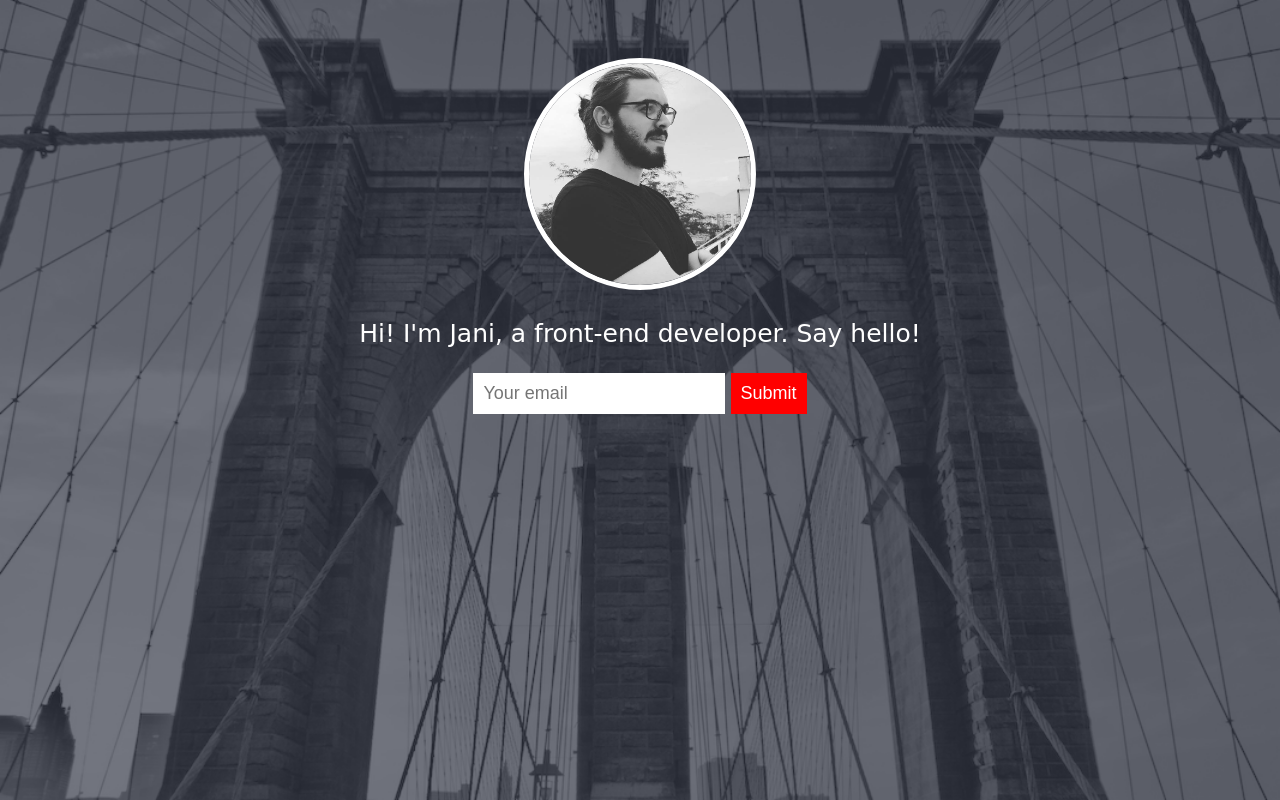
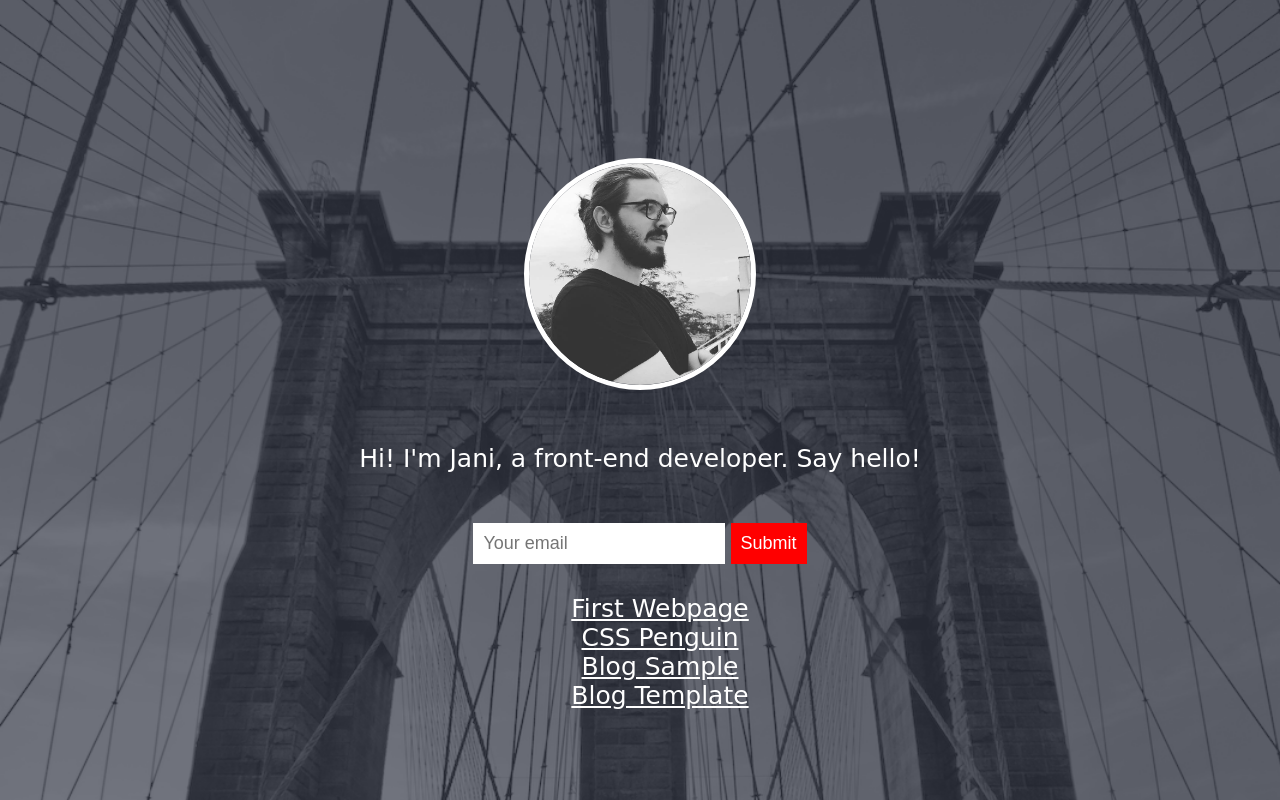
Before and after one commit to jan1hav/hello-world, a plain HTML site: page portfolio.html in a window 1280 px wide. Drawn offline with Linux system fonts and the light colour scheme.

Commit message:
Update portfolio.html

```diff
--- a/portfolio.html
+++ b/portfolio.html
@@ -1,5 +1,4 @@
 <!DOCTYPE html>
-<html>
 <head>
   <title>Jani Havale</title>
     <style>
@@ -10,7 +9,6 @@
         font-family: cursive;
         background-size: cover;
         background-position: center;
-        background-repeat: no-repeat;
       }
 
       #profile {
@@ -18,7 +16,8 @@
       height: 222px;
       width: 222px;
       border: 5px solid white;
-      margin-top: 50px;
+      margin-top: 150px;
+      margin-bottom: 25px;
       }
 
       p {
@@ -34,6 +33,18 @@
       input[type="submit"] {
         color: white;
         background: red;
+        margin-top: 25px;
+      }
+      ul {
+        list-style: none;
+        margin-top: 30px;
+      }
+      a {
+        color: #FFFFFF;
+      }
+      li {
+        font-size: 25px;
+        margin: 10pxs;
       }
     </style>
 </head>
@@ -43,5 +54,11 @@
   <p>Hi! I'm Jani, a front-end developer. Say hello!</p>
   <input type="email" placeholder="Your email">
   <input type="submit">
+  <ul>
+    <li><a href="https://jan1hav.github.io/projects/firstpage/catphotoapp.html">First Webpage</a></li>
+    <li><a href="https://jan1hav.github.io/projects/csspenguin/penguin.html">CSS Penguin</a></li>
+    <li><a href="https://jan1hav.github.io/projects/blogsample/blog.html">Blog Sample</a></li>
+    <li><a href="https://jan1hav.github.io/projects/blogtemplate/index.html">Blog Template</a></li>
+  </ul>
 </body>
 </html>
```
